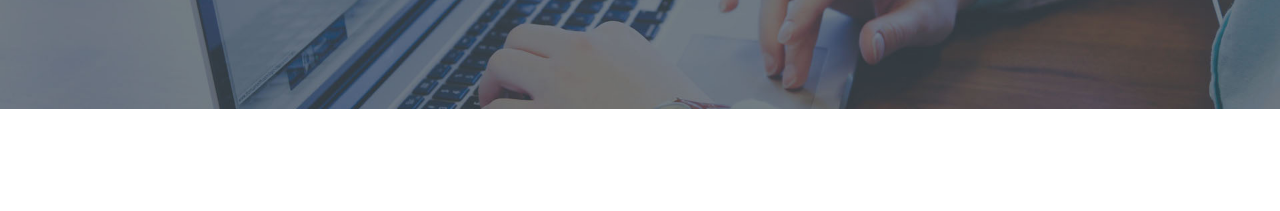
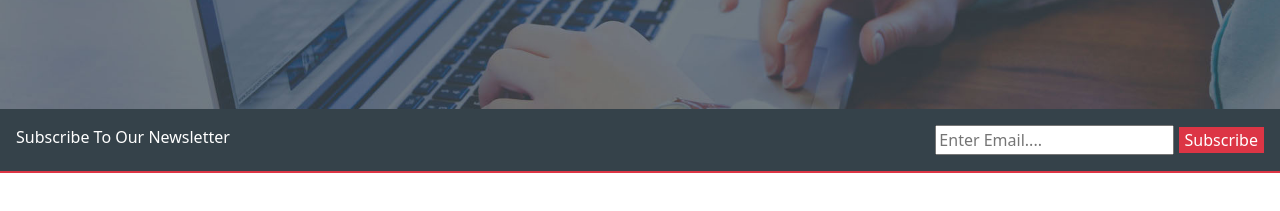
Before and after one commit to bemrekalkan/Project-06_Website-Page-Design, a plain HTML site: page solution/index.html in a window 1280 px wide. Shown: the part 211-422 px from the top of the page. Drawn offline with nearby package versions, Linux system fonts and the light colour scheme.

Commit message:
center container and style added.

```diff
--- a/solution/index.html
+++ b/solution/index.html
@@ -48,5 +48,25 @@
         veritatis ut nemo omnis id.
       </p>
     </div>
+
+    <!--? CENTER CONTAINER -->
+    <div
+      class="merkez container-fluid text-white d-flex justify-content-between border-bottom border-2 border-danger p-3"
+    >
+      <div>Subscribe To Our Newsletter</div>
+      <form action="">
+        <input
+          type="email"
+          name="email"
+          id="email"
+          placeholder="Enter Email...."
+        />
+        <input
+          class="bg-danger text-white border-0"
+          type="submit"
+          value="Subscribe"
+        />
+      </form>
+    </div>
   </body>
 </html>
--- a/solution/style.css
+++ b/solution/style.css
@@ -7,7 +7,8 @@ div.img-container {
   height: 40vh;
 }
 
-nav {
+nav,
+.merkez {
   background-color: rgb(53, 66, 74);
 }
 
```
